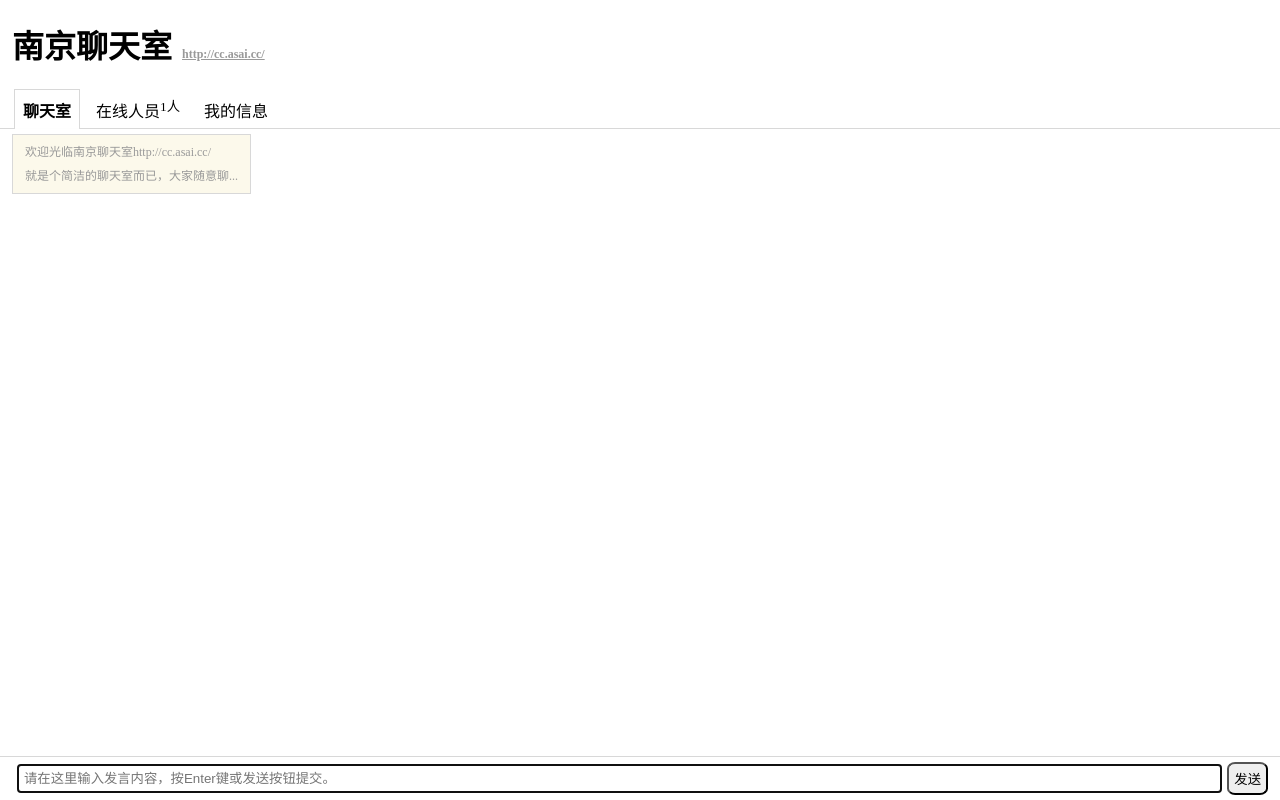
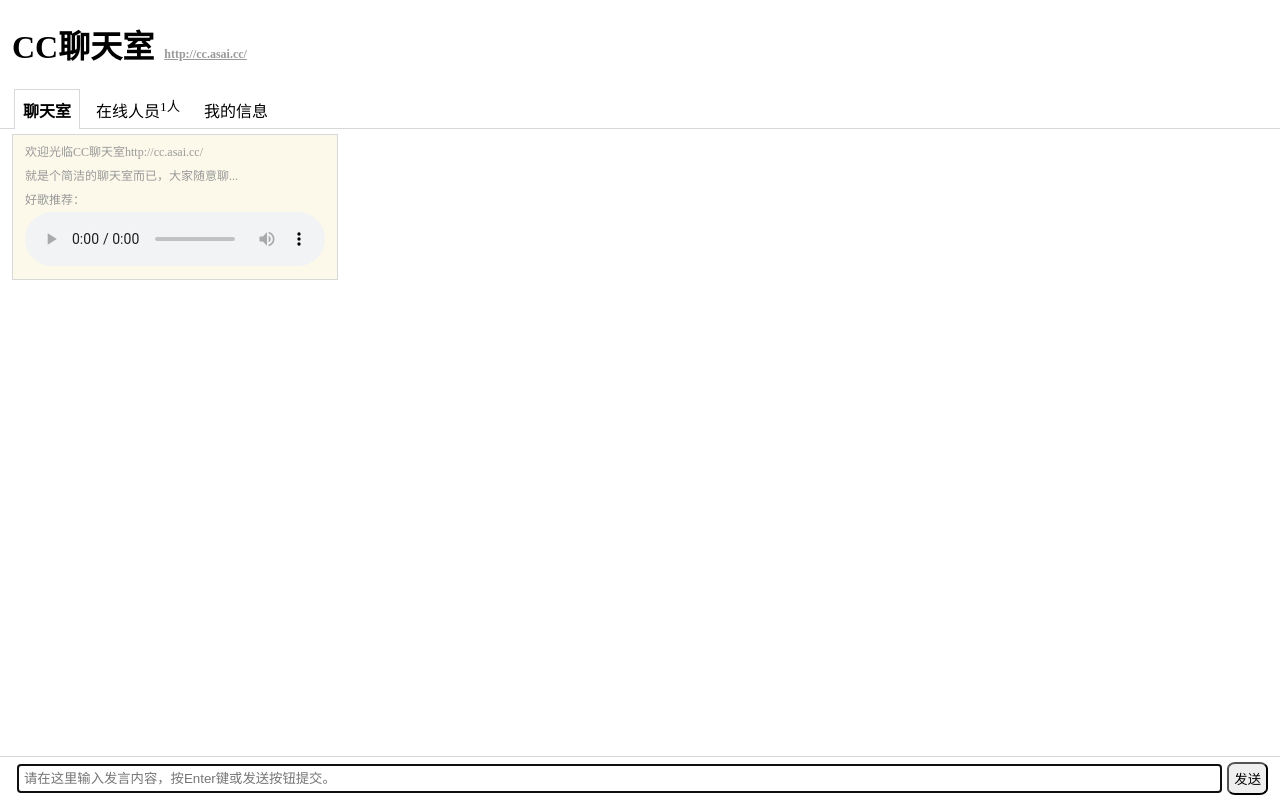
Before and after one commit to guoyansai/ws-chat, a website: page client/index.html in a window 1280 px wide. Drawn offline with Linux system fonts and the light colour scheme.

Commit message:
新增一首歌曲

```diff
--- a/client/index.html
+++ b/client/index.html
@@ -2,11 +2,11 @@
 <html lang="zh-CN">
   <head>
     <meta charset="utf-8" />
-    <title>南京聊天室</title>
+    <title>CC聊天室</title>
     <meta name="viewport" content="width=device-width, initial-scale=1.0" />
-    <meta name="keywords" content="南京聊天室" />
-    <meta name="description" content="南京聊天室" />
-    <meta name="copyright" content="南京聊天室,cc.asai.cc" />
+    <meta name="keywords" content="CC聊天室" />
+    <meta name="description" content="CC聊天室" />
+    <meta name="copyright" content="CC聊天室,cc.asai.cc" />
     <style id="cssvar">
       :root {
       }
@@ -15,7 +15,7 @@
   </head>
   <body>
     <div id="area">
-      <h1>南京聊天室<u>http://cc.asai.cc/</u></h1>
+      <h1>CC聊天室<u>http://cc.asai.cc/</u></h1>
 
       <div id="chat">
         <div id="menu" class="menu">
@@ -71,7 +71,21 @@
         <div id="user"><div class="user">用户列表</div></div>
 
         <div id="msg">
-          <div class="msgg">欢迎光临南京聊天室http://cc.asai.cc/<br>就是个简洁的聊天室而已，大家随意聊...</div>
+          <div class="msgg">
+            欢迎光临CC聊天室http://cc.asai.cc/<br />
+            就是个简洁的聊天室而已，大家随意聊...<br />
+            好歌推荐：<br />
+            <audio
+              controls="controls"
+              height="100"
+              width="100"
+              autoplay="autoplay"
+              loop="loop"
+            >
+              <source src="http://x.asai.cc/0.mp3" type="audio/mp3" />
+              <embed height="100" width="100" src="http://x.asai.cc/0.mp3" />
+            </audio>
+          </div>
         </div>
 
         <div id="msgform">
```
